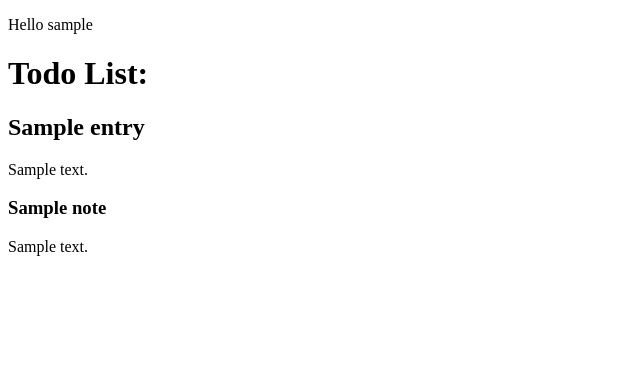
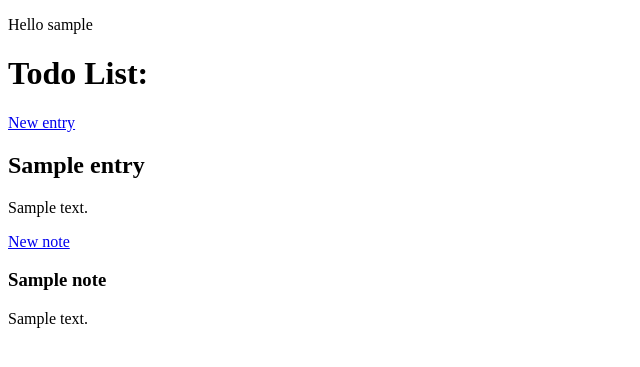
Before and after one commit to teratoscincus/django_todo_list, a Django app: template todo_lists/templates/todo_lists/index.html in a window 1280 px wide. Shown: the part 98-465 px from the top of the page, without its empty margins (0-640 px from the left). Run offline with Django 4.2, Linux system fonts and the light colour scheme; the template is opened without the code that fills it: values that come from a table or form of the project are taken from there, others are empty; a user stored in the database is signed in; tables that the repository leaves empty hold one stand-in row (values such as "Sample post"); parts of the project's set-up code (start-up, migrations or seed data) failed here and were passed over.

Commit message:
Add links and routing for new entries and notes

```diff
--- a/todo_lists/templates/todo_lists/index.html
+++ b/todo_lists/templates/todo_lists/index.html
@@ -8,9 +8,11 @@
   <p>Hello {{ user.username }}</p>
 
   <h1>Todo List: </h1>
+  <a href="{% url 'todo_lists:new_entry' %}">New entry</a>
   {% for entry in entries %}
     <h2>{{ entry.heading }}</h2>
     <p>{{ entry.text }}</p>
+    <a href="{% url 'todo_lists:new_note' %}">New note</a>
     {% for note in notes %}
       {% if note.parent_entry.id == entry.id %}
         <h3>{{ note.heading }}</h3>
--- a/todo_lists/urls.py
+++ b/todo_lists/urls.py
@@ -7,4 +7,6 @@ from . import views
 app_name = "todo_lists"
 urlpatterns = [
     path("", views.index, name="index"),
+    path("new_entry", views.new_entry, name="new_entry"),
+    path("new_note", views.new_note, name="new_note"),
 ]
```
